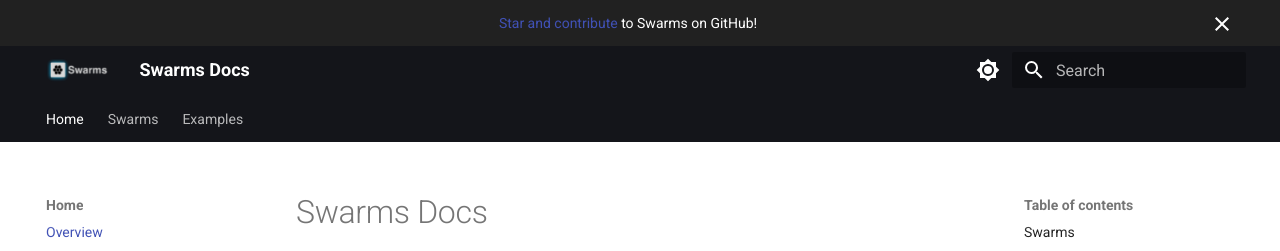
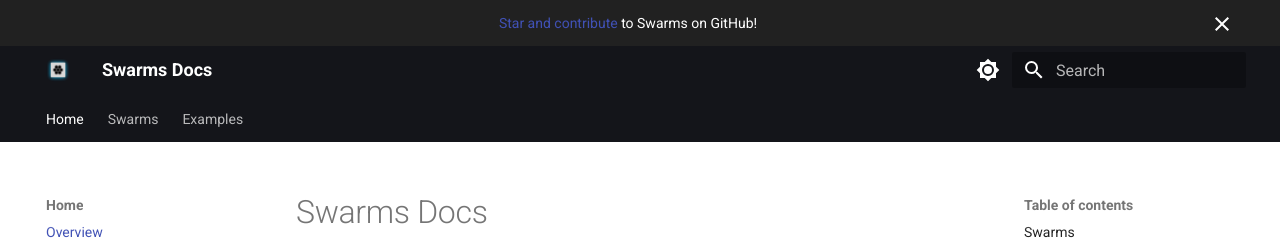
Before and after one commit to kyegomez/swarms-docs, an MkDocs documentation site: the page built from docs/index.md, in a window 1280 px wide. Shown: the top 251 px of the page. Built offline with MkDocs 1.6.1 and Material for MkDocs 9.7.7, drawn with Linux system fonts in a browser that asks for light colours.

Commit message:
swarms icon

```diff
--- a/mkdocs.yml
+++ b/mkdocs.yml
@@ -21,7 +21,7 @@ extra:
 theme:
     name: material
     custom_dir: docs/overrides
-    logo: assets/img/swarmsbanner.png
+    logo: assets/img/SwarmsLogoIcon.png
     palette:
       # Palette toggle for light mode
     - scheme: default
```
